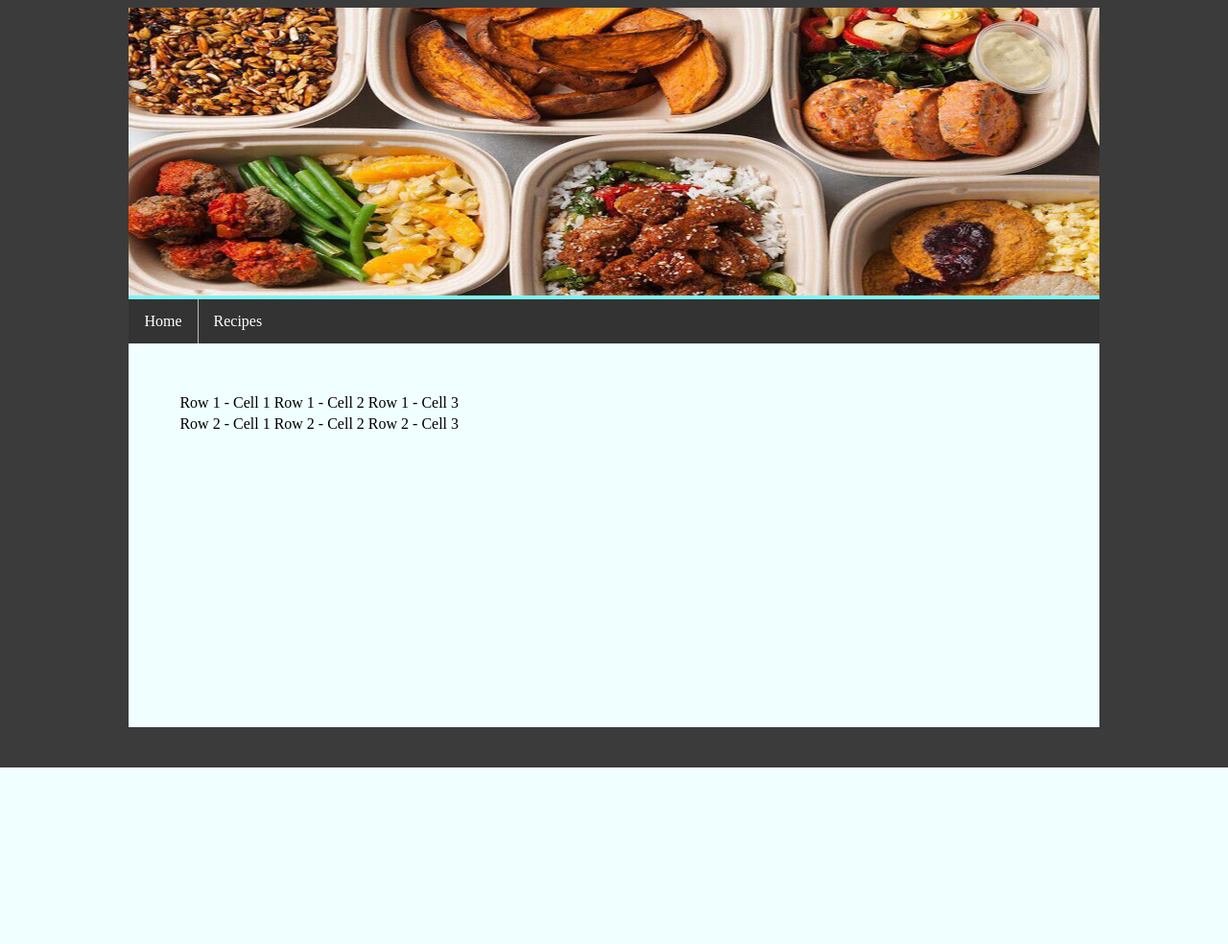
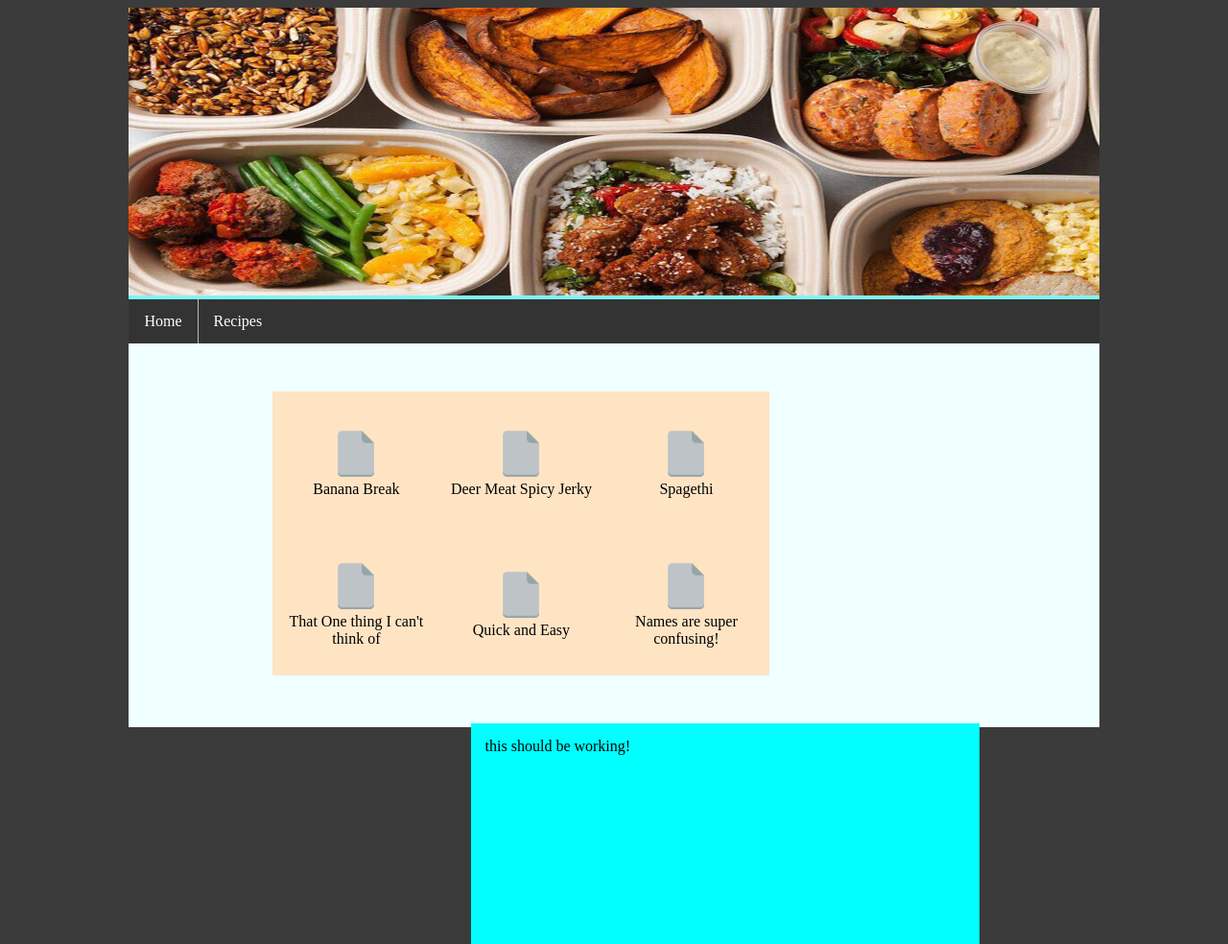
Before and after one commit to butters008/Metro-ICS325, a PHP site: page / in a window 1280 px wide. Shown: the whole page at 96% size. Before the commit the page ends 800 px from the top, so only its background shows below. Run offline with PHP 8.4, Linux system fonts and the light colour scheme.

Commit message:
Updated main
Updated main

```diff
--- a/Style/index.css
+++ b/Style/index.css
@@ -1,5 +1,34 @@
-table{
+#menu{
     float: left;
     margin-top: 50px;
-    margin-left: 50px;
+    margin-left: 150px;
+    margin-right: auto;
+    background-color: bisque;
+    text-align: center;
 }
+
+#menu td {
+    padding: 10px;
+    width: 150px;
+    height: 125px;
+}
+
+#menu td:hover {
+    background-color: cadetblue;
+}
+
+#howToMakeBox{
+    background-color: aqua;
+    width: 500px;
+    float: right;
+    margin-right: 125px;
+    margin-top: 50px;
+    min-height: 200px;
+    padding: 15px;
+}
+
+.foodIcon{
+    width: 50;
+    height: 50px;
+
+}
--- a/index.php
+++ b/index.php
@@ -1,20 +1,35 @@
 <?php include "header.php"; ?>
 
+<?php
+
+
+
+    $foodName1 = "Banana Break";
+    $foodName2 = "Deer Meat Spicy Jerky";
+    $foodName3 = "Spagethi";
+    $foodName4 = "That One thing I can't think of";
+    $foodName5 = "Quick and Easy";
+    $foodName6 = "Names are super confusing!";
+?>
+
 <main>
-    <table>
+    <table id="menu">
         <tbody>
             <tr>
-                <td>Row 1 - Cell 1</td>
-                <td>Row 1 - Cell 2</td>
-                <td>Row 1 - Cell 3</td>
+                <td><img class="foodIcon" src="Images/emptyIcon.png" alt=""><br><?php  echo $foodName1; ?></td>
+                <td><img class="foodIcon" src="Images/emptyIcon.png" alt=""><br><?php  echo $foodName2; ?></td>
+                <td><img class="foodIcon" src="Images/emptyIcon.png" alt=""><br><?php  echo $foodName3; ?></td>
             </tr>
             <tr>
-                <td>Row 2 - Cell 1</td>
-                <td>Row 2 - Cell 2</td>
-                <td>Row 2 - Cell 3</td>
+                <td><img class="foodIcon" src="Images/emptyIcon.png" alt=""><br><?php  echo $foodName4; ?></td>
+                <td><img class="foodIcon" src="Images/emptyIcon.png" alt=""><br><?php  echo $foodName5; ?></td>
+                <td><img class="foodIcon" src="Images/emptyIcon.png" alt=""><br><?php  echo $foodName6; ?></td>
             </tr>
         </tbody>
     </table>
+    <div id="howToMakeBox">
+        this should be working!
+    </div>
 </main>
 
 <?php include "footer.php"; ?>
```
Also changed, not shown: Images/emptyIcon.png (added).
